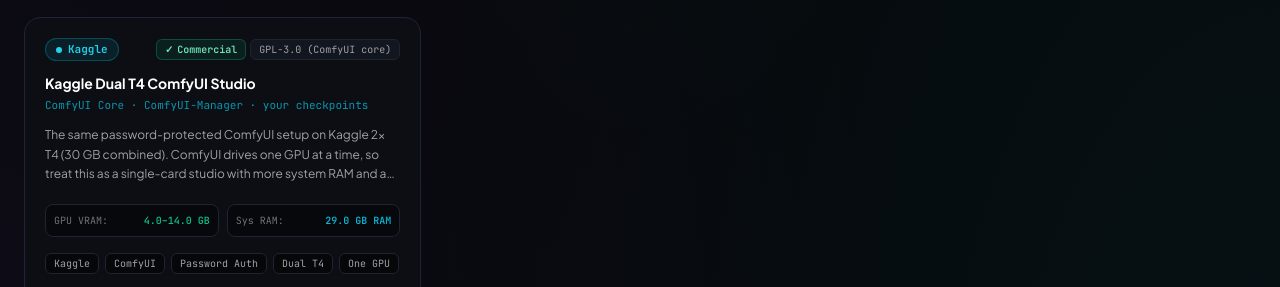
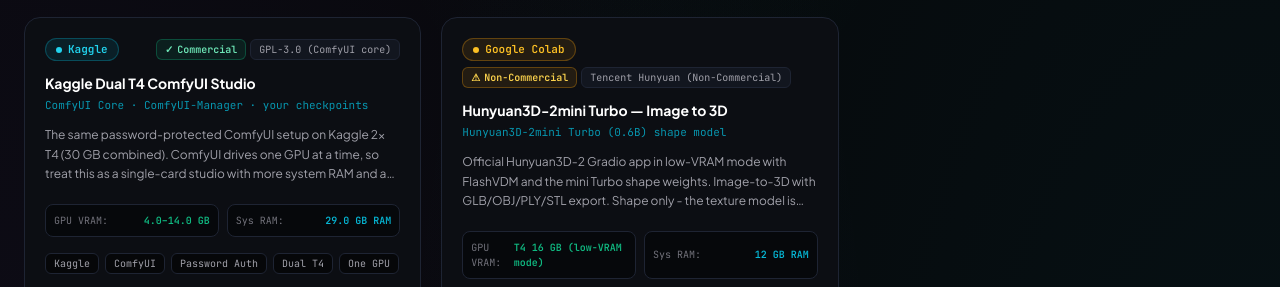
Before and after one commit to SudhirDevOps1/t4-gpu-llm-api, a plain HTML site: page store/index.html in a window 1280 px wide. Shown: the part 1902-2189 px from the top of the page. Drawn offline with nearby package versions, Linux system fonts and the light colour scheme.

Commit message:
feat(hunyuan3d): add verified Hunyuan3D-2mini Turbo notebook
Add image-to-3D Colab notebook using the official Hunyuan3D-2 Gradio app with the 0.6B mini Turbo shape model, low-VRAM mode, FlashVDM and GLB/OBJ/PLY/STL export. Verified CLI flags, subfolder and weights against the official repo/HF API. Clone and pip steps now fail loudly; app binds to localhost behind the Colab authenticated iframe. Added it to README and the store catalog with the correct non-commercial licence.

```diff
--- a/store/index.html
+++ b/store/index.html
@@ -648,6 +648,28 @@
           "One GPU"
         ]
       }
+      ,{
+        "id": "colab-hunyuan3d",
+        "title": "Hunyuan3D-2mini Turbo — Image to 3D",
+        "category": "vision",
+        "platform": "colab",
+        "badge": "3D Gen",
+        "license": "Tencent Hunyuan (Non-Commercial)",
+        "isCommercial": false,
+        "githubUrl": "https://github.com/Tencent-Hunyuan/Hunyuan3D-2",
+        "hfUrl": "https://huggingface.co/tencent/Hunyuan3D-2mini",
+        "models": "Hunyuan3D-2mini Turbo (0.6B) shape model",
+        "desc": "Official Hunyuan3D-2 Gradio app in low-VRAM mode with FlashVDM and the mini Turbo shape weights. Image-to-3D with GLB/OBJ/PLY/STL export. Shape only - the texture model is disabled, and the upstream licence is non-commercial.",
+        "ram": "12 GB RAM",
+        "vram": "T4 16 GB (low-VRAM mode)",
+        "quota": "~12 h session",
+        "quant": "FP16",
+        "path": "colab/09_Hunyuan3D_2mini_Turbo_Colab_T4.ipynb",
+        "colabUrl": "https://colab.research.google.com/github/SudhirDevOps1/t4-gpu-llm-api/blob/main/colab/09_Hunyuan3D_2mini_Turbo_Colab_T4.ipynb",
+        "kaggleUrl": "https://github.com/SudhirDevOps1/t4-gpu-llm-api/blob/main/README.md#running-on-kaggle-manual-import",
+        "lightningUrl": "https://lightning.ai/new?repo_url=https://github.com/SudhirDevOps1/t4-gpu-llm-api",
+        "tags": ["3D Generation", "Image-to-3D", "Hunyuan3D", "Non-Commercial", "Colab"]
+      }
     ];
 
     let currentPlatform = 'all';
```
Also changed, not shown: 2 other files.
